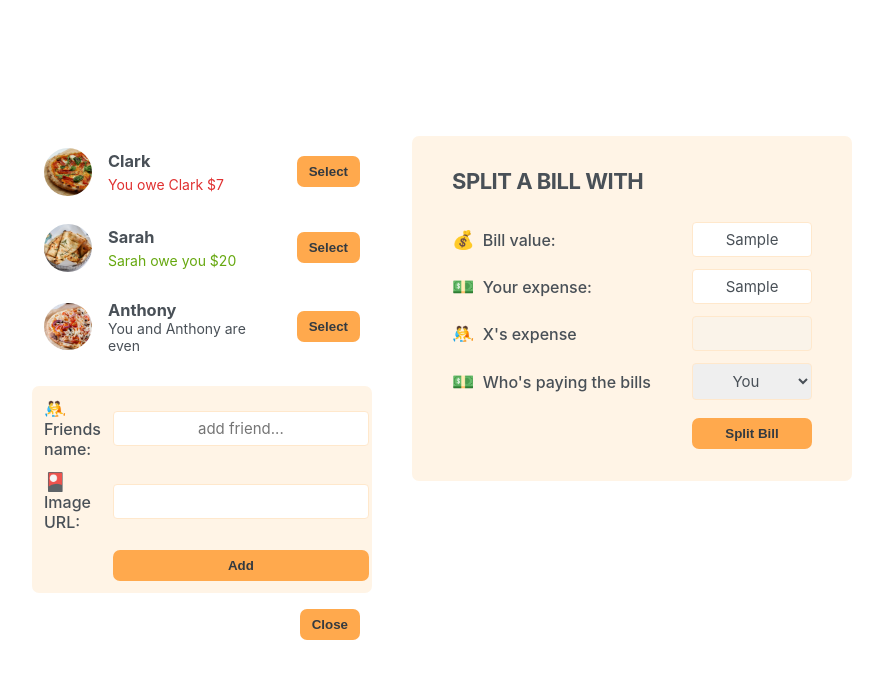
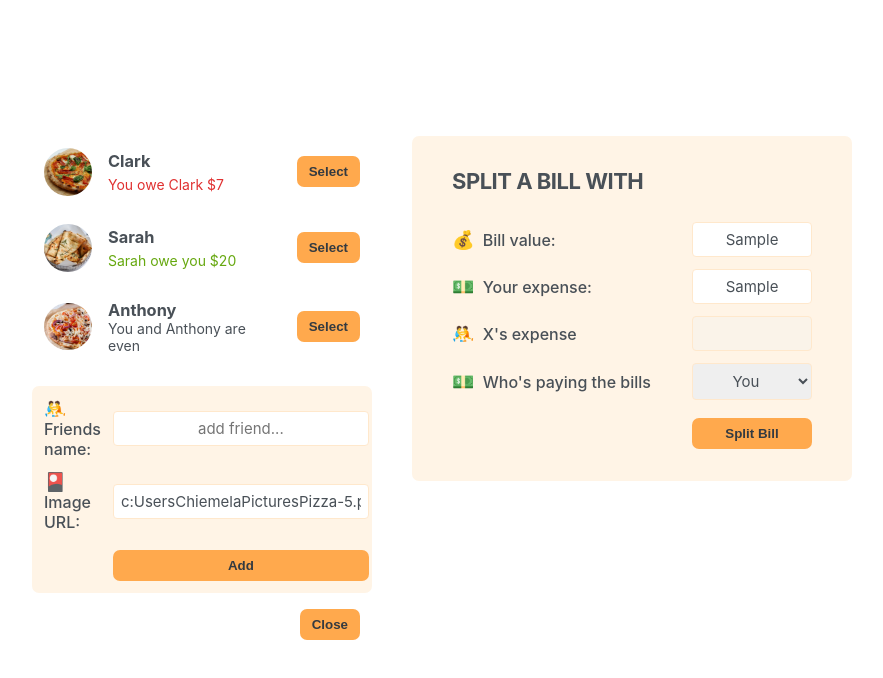
Before and after one commit to durudaniel/eat-n-split, a React (Vite) app in the folder eat-n-spli/: page / in a window 1280 px wide. Both pictures are taken after typing "Sample", "Sample" into the empty fields and a click on the button "Add friend". Shown: the top 678 px of the page, without its empty margins (198-1081 px from the left). Built offline with nearby package versions, Linux system fonts and the light colour scheme.

Commit message:
Lifting up states in order to render values to my friends list component in my eat-n-split project

```diff
--- a/eat-n-spli/src/App.jsx
+++ b/eat-n-spli/src/App.jsx
@@ -21,6 +21,13 @@
 
 export default function App() {
   const [showAddFriend, setShowAddFriend] = useState(false);
+  const [friends, setFriends] = useState(initialFriends);
+
+  function handleAddFriend(friend) {
+    setFriends((friends) => [...friends, friend]);
+
+    setShowAddFriend(false);
+  }
 
   function onShowAdd() {
     setShowAddFriend((showAdd) => !showAdd);
@@ -29,8 +36,8 @@
   return (
     <div className="app">
       <div className="sidebar">
-        <FriendsList />
-        {showAddFriend && <FormAddFriend />}
+        <FriendsList friend={friends} />
+        {showAddFriend && <FormAddFriend onAddFriend={handleAddFriend} />}
         <Button onClick={onShowAdd}>
           {!showAddFriend ? "Add friend" : "Close"}
         </Button>
@@ -40,11 +47,11 @@
   );
 }
 
-function FriendsList() {
+function FriendsList({ friend }) {
   return (
     <div>
       <ul>
-        {initialFriends.map((friend) => (
+        {friend.map((friend) => (
           <Friends
             friend={friend.name}
             image={friend.image}
@@ -80,14 +87,44 @@
   );
 }
 
-function FormAddFriend() {
+function FormAddFriend({ onAddFriend }) {
+  const [name, setName] = useState("");
+  const [image, setImage] = useState("c:UsersChiemelaPicturesPizza-5.png.JPG");
+
+  const id = crypto.randomUUID();
+  function handleSubmit(e) {
+    e.preventDefault();
+
+    if (!name || !image) return;
+    const newFriend = {
+      name,
+      image: `${image}?=${id}`,
+      balance: 0,
+      id,
+    };
+
+    onAddFriend(newFriend);
+
+    setName("");
+
+    //console.log(newFriend);
+  }
   return (
-    <form className="form-add-friend">
+    <form className="form-add-friend" onSubmit={handleSubmit}>
       <label>🤼 Friends name:</label>
-      <input type="text" placeholder="add friend..." />
+      <input
+        type="text"
+        placeholder="add friend..."
+        value={name}
+        onChange={(e) => setName(e.target.value)}
+      />
 
       <label>🎴 Image URL:</label>
-      <input type="text" />
+      <input
+        type="text"
+        value={image}
+        onChange={(e) => setImage(e.target.value)}
+      />
 
       <Button>Add</Button>
     </form>
```
